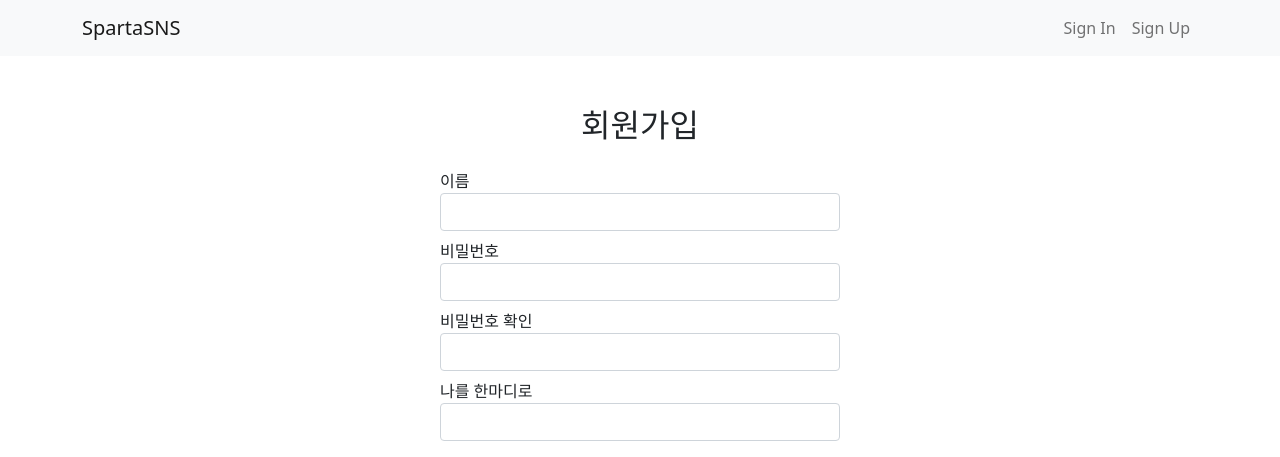
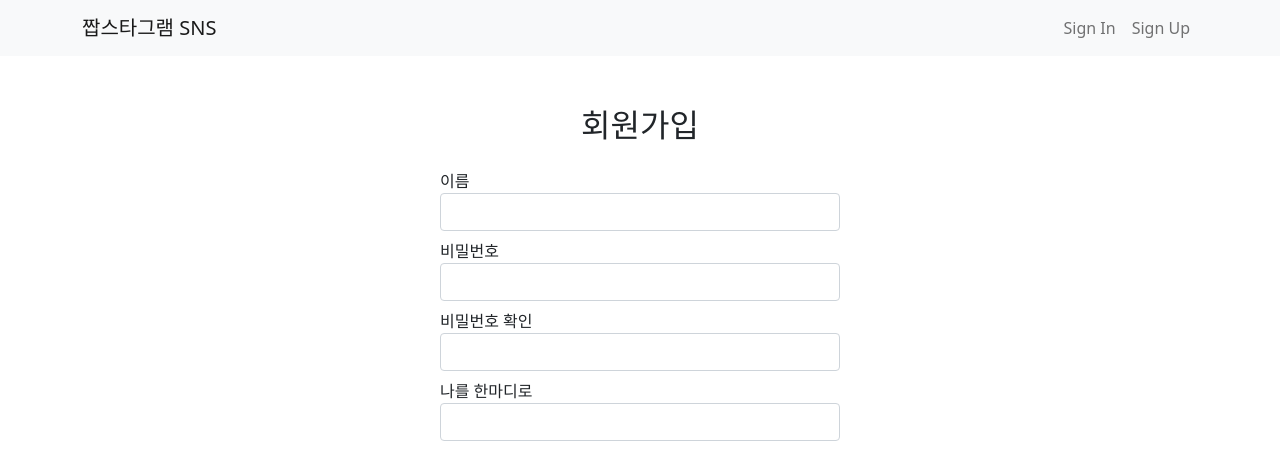
Before and after one commit to didjsrne/mySpartaSns, a Django app: page /sign-up/ in a window 1280 px wide. Shown: the top 457 px of the page. Run offline with Django 4.2, Linux system fonts and the light colour scheme.

Commit message:
입맛대로 수정

```diff
--- a/templates/base.html
+++ b/templates/base.html
@@ -2,7 +2,10 @@
 <html lang="en">
 <head>
     <meta charset="UTF-8">
-    <title>{% block title %}{% endblock %} | spartaSNS</title>
+    <meta property="og:title" content="짭스타그램 SNS" />
+    <meta property="og:description" content="짭스타그램 SNS입니다." />
+    <meta property="og:image" content="https://t1.daumcdn.net/cfile/tistory/99B6AB485D09F2132A" />
+    <title>{% block title %}{% endblock %} | 짭스타그램 SNS</title>
     <!-- Bootstrap CSS -->
     <link href="https://cdn.jsdelivr.net/npm/bootstrap@5.0.0-beta3/dist/css/bootstrap.min.css" rel="stylesheet"
           integrity="sha384-eOJMYsd53ii+scO/bJGFsiCZc+5NDVN2yr8+0RDqr0Ql0h+rP48ckxlpbzKgwra6" crossorigin="anonymous">
@@ -33,7 +36,7 @@
 <body>
 <nav class="navbar navbar-expand-lg navbar-light bg-light">
     <div class="container">
-        <a class="navbar-brand" href="/">SpartaSNS</a>
+        <a class="navbar-brand" href="/">짭스타그램 SNS</a>
         {% if  user.is_authenticated %}
             <div class="collapse navbar-collapse" id="navbarSupportedContent">
                 <ul class="navbar-nav mr-auto">
```
